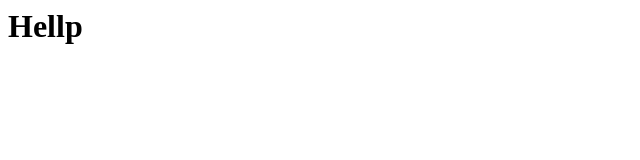
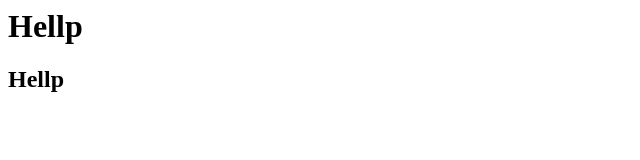
Before and after one commit to shijuqburst/demo-git-1, a plain HTML site: page Index.html in a window 1280 px wide. Shown: the full height of the page, 0-640 px from the left. Drawn offline with Linux system fonts and the light colour scheme.

Commit message:
main - Chanages to index.html - Adding h2 section

```diff
--- a/Index.html
+++ b/Index.html
@@ -1,5 +1,6 @@
 <html>
 	<body>
 		<h1> Hellp </h1>
+		<h2> Hellp </h2>
 	</body>
 </html>
```
